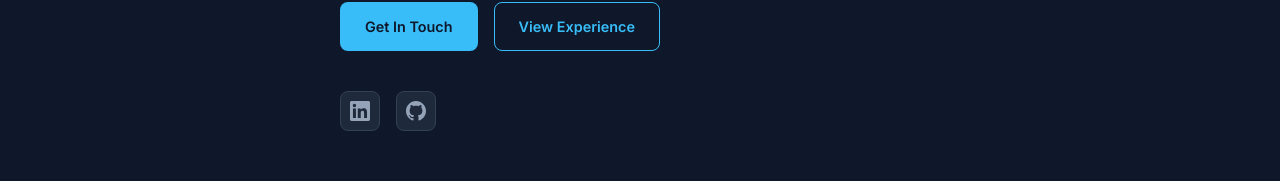
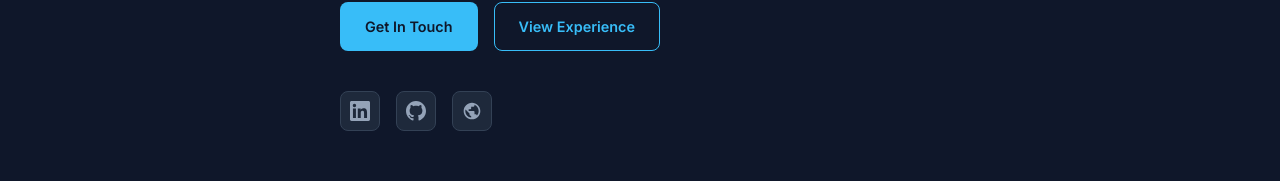
Before and after one commit to JohnCaveson/resume-site, a React (Vite) app: page / in a window 1280 px wide. Shown: the part 484-665 px from the top of the page. Built offline with nearby package versions, Linux system fonts and the light colour scheme.

Commit message:
adding resume-site to projects

```diff
--- a/index.html
+++ b/index.html
@@ -2,7 +2,7 @@
 <html lang="en">
   <head>
     <meta charset="UTF-8" />
-    <link rel="icon" type="image/svg+xml" href="/favicon.svg" />
+    <link rel="icon" type="image/svg+xml" href="/favicon.svg?v=2" />
     <meta name="viewport" content="width=device-width, initial-scale=1.0" />
     <title>Greer Goodman | Full Stack Software Engineer</title>
     <link rel="preconnect" href="https://fonts.googleapis.com">
--- a/src/components/Contact.tsx
+++ b/src/components/Contact.tsx
@@ -21,6 +21,8 @@ export default function Contact() {
             <a href={resume.linkedin} target="_blank" rel="noopener noreferrer" className="contact-item">LinkedIn</a>
             <span className="contact-sep">•</span>
             <a href={resume.github} target="_blank" rel="noopener noreferrer" className="contact-item">GitHub</a>
+            <span className="contact-sep">•</span>
+            <a href={resume.website} target="_blank" rel="noopener noreferrer" className="contact-item">greergoodman.dev</a>
           </div>
         </div>
       </div>
--- a/src/components/Hero.tsx
+++ b/src/components/Hero.tsx
@@ -20,6 +20,9 @@ export default function Hero() {
             <a href={resume.github} target="_blank" rel="noopener noreferrer" className="hero-link" aria-label="GitHub">
             <svg width="20" height="20" viewBox="0 0 24 24" fill="currentColor"><path d="M12 0c-6.626 0-12 5.373-12 12 0 5.302 3.438 9.8 8.207 11.387.599.111.793-.261.793-.577v-2.234c-3.338.726-4.033-1.416-4.033-1.416-.546-1.387-1.333-1.756-1.333-1.756-1.089-.745.083-.729.083-.729 1.205.084 1.839 1.237 1.839 1.237 1.07 1.834 2.807 1.304 3.492.997.107-.775.418-1.305.762-1.604-2.665-.305-5.467-1.334-5.467-5.931 0-1.311.469-2.381 1.236-3.221-.124-.303-.535-1.524.117-3.176 0 0 1.008-.322 3.301 1.23.957-.266 1.983-.399 3.003-.404 1.02.005 2.047.138 3.006.404 2.291-1.552 3.297-1.23 3.297-1.23.653 1.653.242 2.874.118 3.176.77.84 1.235 1.911 1.235 3.221 0 4.609-2.807 5.624-5.479 5.921.43.372.823 1.102.823 2.222v3.293c0 .319.192.694.801.576 4.765-1.589 8.199-6.086 8.199-11.386 0-6.627-5.373-12-12-12z"/></svg>
             </a>
+            <a href={resume.website} target="_blank" rel="noopener noreferrer" className="hero-link" aria-label="Website">
+              <svg width="20" height="20" viewBox="0 0 24 24" fill="currentColor"><path d="M12 2C6.48 2 2 6.48 2 12s4.48 10 10 10 10-4.48 10-10S17.52 2 12 2zm-1 17.93c-3.95-.49-7-3.85-7-7.93 0-.62.08-1.21.21-1.79L9 15v1c0 1.1.9 2 2 2v1.93zm6.9-2.54c-.26-.81-1-1.39-1.9-1.39h-1v-3c0-.55-.45-1-1-1H8v-2h2c.55 0 1-.45 1-1V7h2c1.1 0 2-.9 2-2v-.41c2.93 1.19 5 4.06 5 7.41 0 2.08-.8 3.97-2.1 5.39z"/></svg>
+            </a>
           </div>
         </div>
       </div>
--- a/src/data/resume.ts
+++ b/src/data/resume.ts
@@ -5,6 +5,7 @@ export const resume = {
   title: "Full Stack Software Engineer",
   phone: "",
   email: "greergoodman6 [at] gmail [dot] com",
+  website: "https://greergoodman.dev",
   linkedin: "www.linkedin.com/in/greer-g-555820114",
   github: "https://github.com/johncaveson",
   summary: [
@@ -158,7 +159,12 @@ export const resume = {
     {
       name: "Jira TUI",
       description: "Built a terminal user interface for Jira in Rust with agentic assistance from Gemini, exploring async Rust, TUI frameworks, and REST API integration.",
-      url: "#",
+      url: "https://github.com/johncaveson/jira-tui",
+    },
+    {
+      name: "Resume Site",
+      description: "Designed and built a personal portfolio and resume site using React, TypeScript, and Vite, deployed via AWS S3 and CloudFront with infrastructure as code.",
+      url: "https://greergoodman.dev",
     },
   ],
 
```
